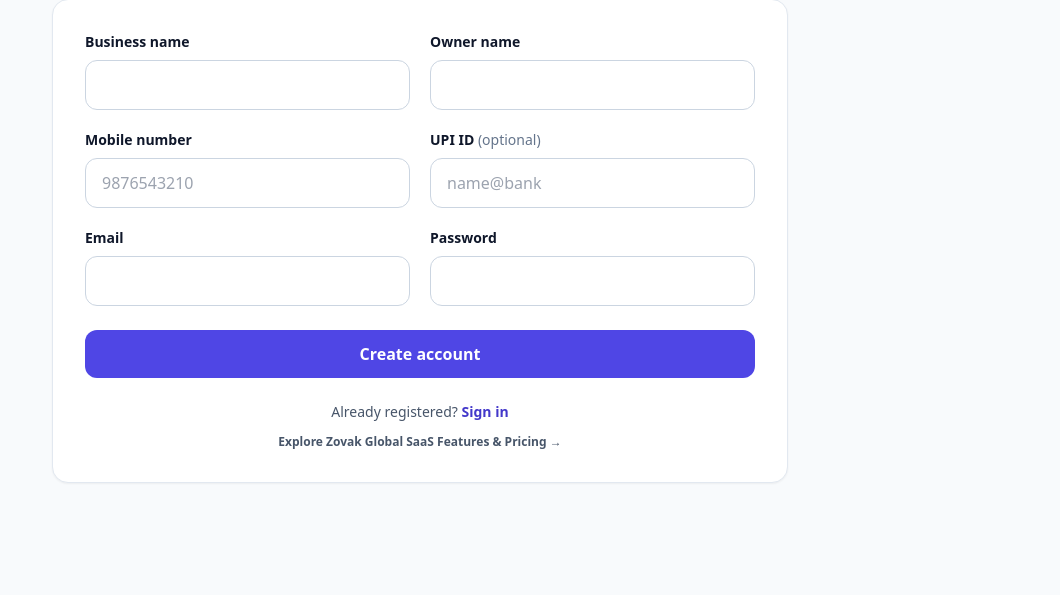
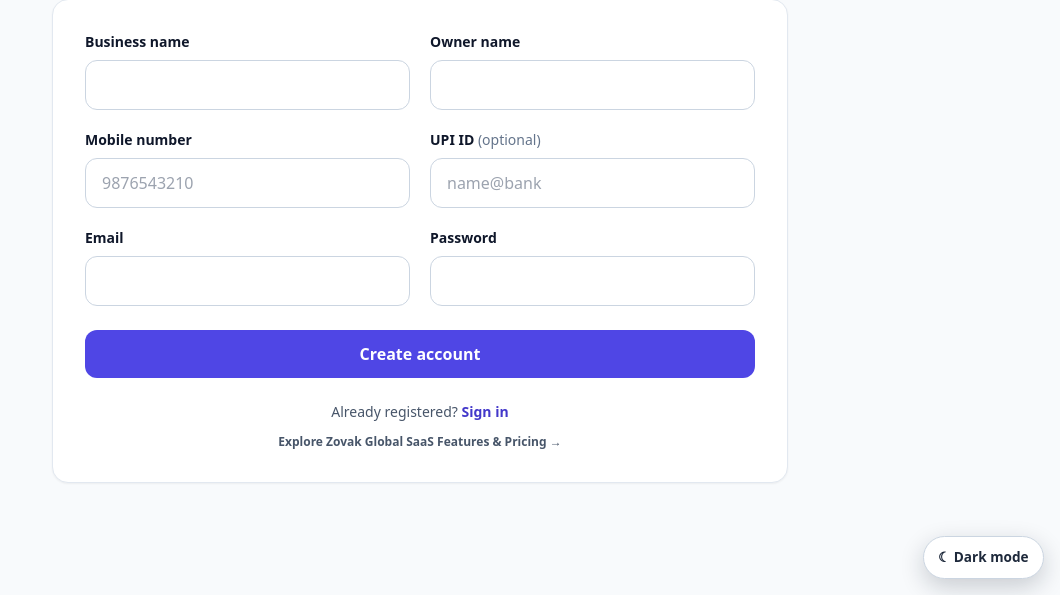
Before and after one commit to Sharanreddy77817/feekeeper, a Spring Boot app: page /register in a window 1280 px wide. Shown: the part 205-800 px from the top of the page, without its empty margins (220-1280 px from the left). Run offline with Spring Boot 4, Linux system fonts and the light colour scheme; some of the project's set-up classes (security, data sources, template engines, error pages and the like) are left out, and stand-ins take their place; some libraries are stand-ins or nearby versions.

Commit message:
Dark Mode added

```diff
--- a/src/main/resources/static/css/app.css
+++ b/src/main/resources/static/css/app.css
@@ -1,4 +1,27 @@
 *, *::before, *::after { box-sizing: border-box; }
+[data-theme="dark"] { color-scheme: dark; }
+[data-theme="light"] { color-scheme: light; }
+.theme-toggle { position: fixed; right: 1rem; bottom: 1rem; z-index: 90; border: 1px solid #cbd5e1; border-radius: 999px; padding: .65rem .9rem; background: #fff; color: #1e293b; box-shadow: 0 8px 24px rgba(15,23,42,.2); font-size: .85rem; font-weight: 700; }
+.theme-toggle:hover { background: #f1f5f9; }
+[data-theme="dark"] body { background-color: #0b1220 !important; color: #e2e8f0 !important; }
+[data-theme="dark"] .bg-white, [data-theme="dark"] .bg-slate-50, [data-theme="dark"] .bg-slate-100 { background-color: #111c2e !important; }
+[data-theme="dark"] .bg-slate-200 { background-color: #263449 !important; }
+[data-theme="dark"] .bg-indigo-50, [data-theme="dark"] .bg-indigo-50\/50 { background-color: #192844 !important; }
+[data-theme="dark"] .text-slate-900, [data-theme="dark"] .text-slate-800, [data-theme="dark"] .text-slate-700 { color: #e2e8f0 !important; }
+[data-theme="dark"] .text-slate-600, [data-theme="dark"] .text-slate-500 { color: #aab8ca !important; }
+[data-theme="dark"] .border-slate-200, [data-theme="dark"] .border-slate-300 { border-color: #334155 !important; }
+[data-theme="dark"] input:not([type="checkbox"]):not([type="radio"]), [data-theme="dark"] select, [data-theme="dark"] textarea { background-color: #111c2e; color: #e2e8f0; border-color: #475569; }
+[data-theme="dark"] input::placeholder, [data-theme="dark"] textarea::placeholder { color: #94a3b8; }
+[data-theme="dark"] nav { background-color: #111c2e !important; border-color: #334155 !important; }
+[data-theme="dark"] nav .bg-white { background-color: #263449 !important; }
+[data-theme="dark"] dialog { background-color: #111c2e; color: #e2e8f0; }
+[data-theme="dark"] .theme-toggle { background: #1e293b; border-color: #475569; color: #f8fafc; }
+[data-theme="dark"] .theme-toggle:hover { background: #334155; }
+[data-theme="light"] body.bg-slate-900 { background-color: #f8fafc !important; color: #0f172a !important; }
+[data-theme="light"] body.bg-slate-900 main section.bg-slate-900, [data-theme="light"] body.bg-slate-900 main section.bg-slate-950 { background-color: #fff !important; }
+[data-theme="light"] body.bg-slate-900 main section.bg-slate-900 h1, [data-theme="light"] body.bg-slate-900 main section.bg-slate-900 h2,
+[data-theme="light"] body.bg-slate-900 main section.bg-slate-950 h2 { color: #0f172a !important; }
+[data-theme="light"] body.bg-slate-900 main section.bg-slate-900 p, [data-theme="light"] body.bg-slate-900 main section.bg-slate-950 p { color: #475569 !important; }
 [hidden] { display: none !important; }
 html { width: 100%; min-width: 320px; overflow-x: clip; }
 body { width: 100%; min-width: 320px; margin: 0; overflow-x: clip; -webkit-font-smoothing: antialiased; }
--- a/src/main/resources/static/js/api.js
+++ b/src/main/resources/static/js/api.js
@@ -1,6 +1,37 @@
 (function () {
     'use strict';
     const TOKEN_KEY = 'feekeeper.jwt';
+    const THEME_KEY = 'feekeeper.theme';
+
+    function setupTheme() {
+        const saved = localStorage.getItem(THEME_KEY);
+        const initialTheme = saved || (document.body.classList.contains('bg-slate-900') ? 'dark' : 'light');
+        document.documentElement.dataset.theme = initialTheme;
+
+        const button = document.createElement('button');
+        button.type = 'button';
+        button.id = 'theme-toggle';
+        button.className = 'theme-toggle focus-ring';
+        button.setAttribute('aria-pressed', String(initialTheme === 'dark'));
+        button.addEventListener('click', function () {
+            const nextTheme = document.documentElement.dataset.theme === 'dark' ? 'light' : 'dark';
+            document.documentElement.dataset.theme = nextTheme;
+            localStorage.setItem(THEME_KEY, nextTheme);
+            button.setAttribute('aria-pressed', String(nextTheme === 'dark'));
+            updateThemeButton(button, nextTheme);
+        });
+        updateThemeButton(button, initialTheme);
+        document.body.appendChild(button);
+    }
+
+    function updateThemeButton(button, theme) {
+        button.textContent = theme === 'dark' ? '☀ Light mode' : '☾ Dark mode';
+        button.setAttribute('aria-label', theme === 'dark' ? 'Switch to light mode' : 'Switch to dark mode');
+        button.title = button.getAttribute('aria-label');
+    }
+
+    if (document.readyState === 'loading') document.addEventListener('DOMContentLoaded', setupTheme, {once: true});
+    else setupTheme();
 
     class ApiError extends Error {
         constructor(problem, status) {
--- a/src/main/resources/templates/about.html
+++ b/src/main/resources/templates/about.html
@@ -7,6 +7,7 @@
     <meta name="description" content="FeeKeeper, powered by Zovak, helps gyms and academies manage member fees, seasonal offers, and renewals.">
     <script src="https://cdn.tailwindcss.com"></script>
     <link rel="stylesheet" th:href="@{/css/app.css}">
+    <script defer th:src="@{/js/api.js}"></script>
     <script defer th:src="@{/js/about.js}"></script>
     <style>
         @keyframes floatSlow {
```
